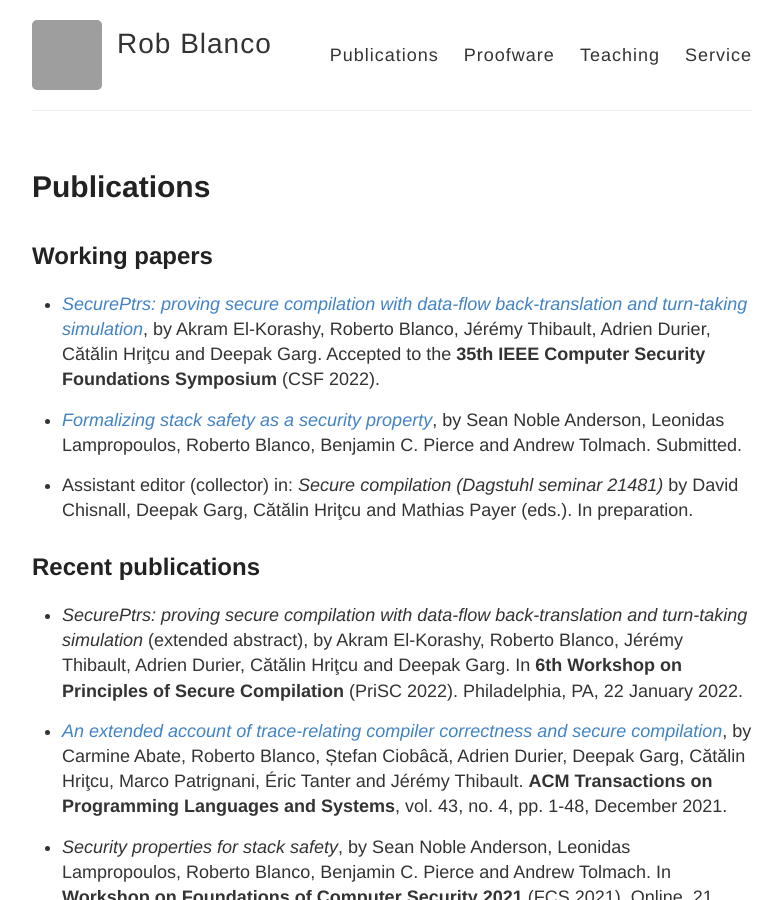
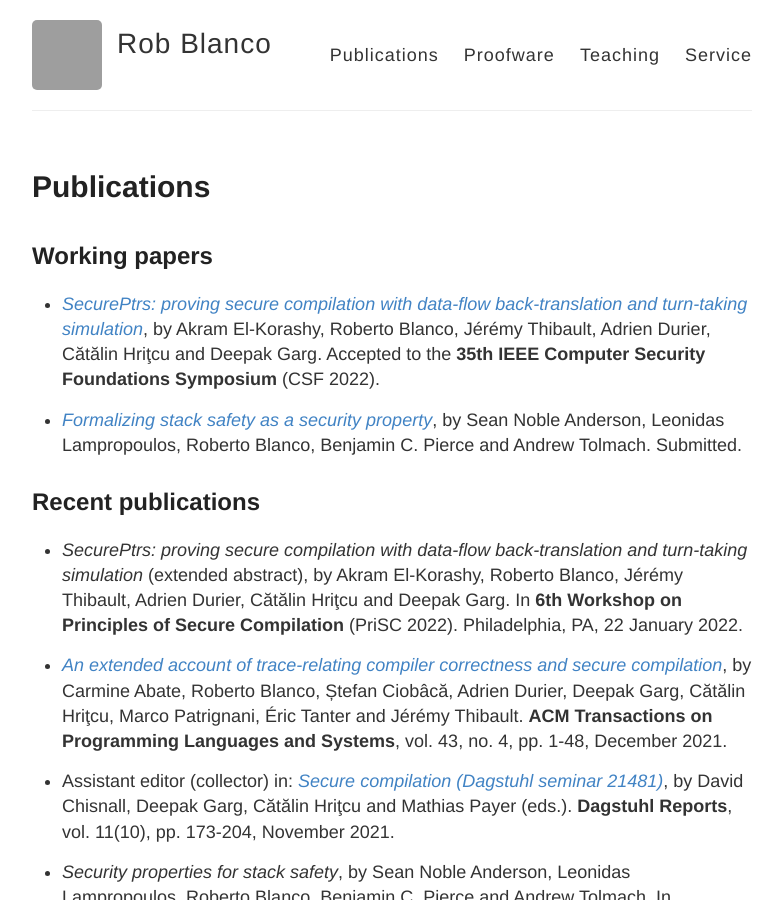
Before and after one commit to robblanco/robblanco.github.io, a Jekyll site: the page built from publications.md, in a window 1280 px wide and 900 px high. Shown: the whole window, without its empty margins (248-1030 px from the left). Built offline with Jekyll 4.4.1, drawn with Linux system fonts in a browser that asks for light colours; grey boxes are pictures that could not be loaded.

Commit message:
Dagstuhl Reports 2021

```diff
--- a/publications.md
+++ b/publications.md
@@ -17,10 +17,6 @@ permalink: /publications/
   Lampropoulos, Roberto Blanco, Benjamin C. Pierce and Andrew Tolmach.
   Submitted.
 
-* Assistant editor (collector) in: *Secure compilation (Dagstuhl seminar
-  21481)* by David Chisnall, Deepak Garg, Cătălin Hriţcu and Mathias Payer (eds.).
-  In preparation.
-
 ## Recent publications
 
 * *SecurePtrs: proving secure compilation with data-flow back-translation and
@@ -34,6 +30,12 @@ permalink: /publications/
   Roberto Blanco, Ștefan Ciobâcă, Adrien Durier, Deepak Garg, Cătălin Hriţcu,
   Marco Patrignani, Éric Tanter and Jérémy Thibault. **ACM Transactions on
   Programming Languages and Systems**, vol. 43, no. 4, pp. 1-48, December 2021.
+
+* Assistant editor (collector) in: [*Secure compilation (Dagstuhl seminar
+  21481)*](
+  https://drops.dagstuhl.de/opus/volltexte/2022/15933/pdf/dagrep_v011_i010_p173_21481.pdf),
+  by David Chisnall, Deepak Garg, Cătălin Hriţcu and Mathias Payer (eds.).
+  **Dagstuhl Reports**, vol. 11(10), pp. 173-204, November 2021.
 
 * *Security properties for stack safety*, by Sean Noble Anderson, Leonidas
   Lampropoulos, Roberto Blanco, Benjamin C. Pierce and Andrew Tolmach.
```
